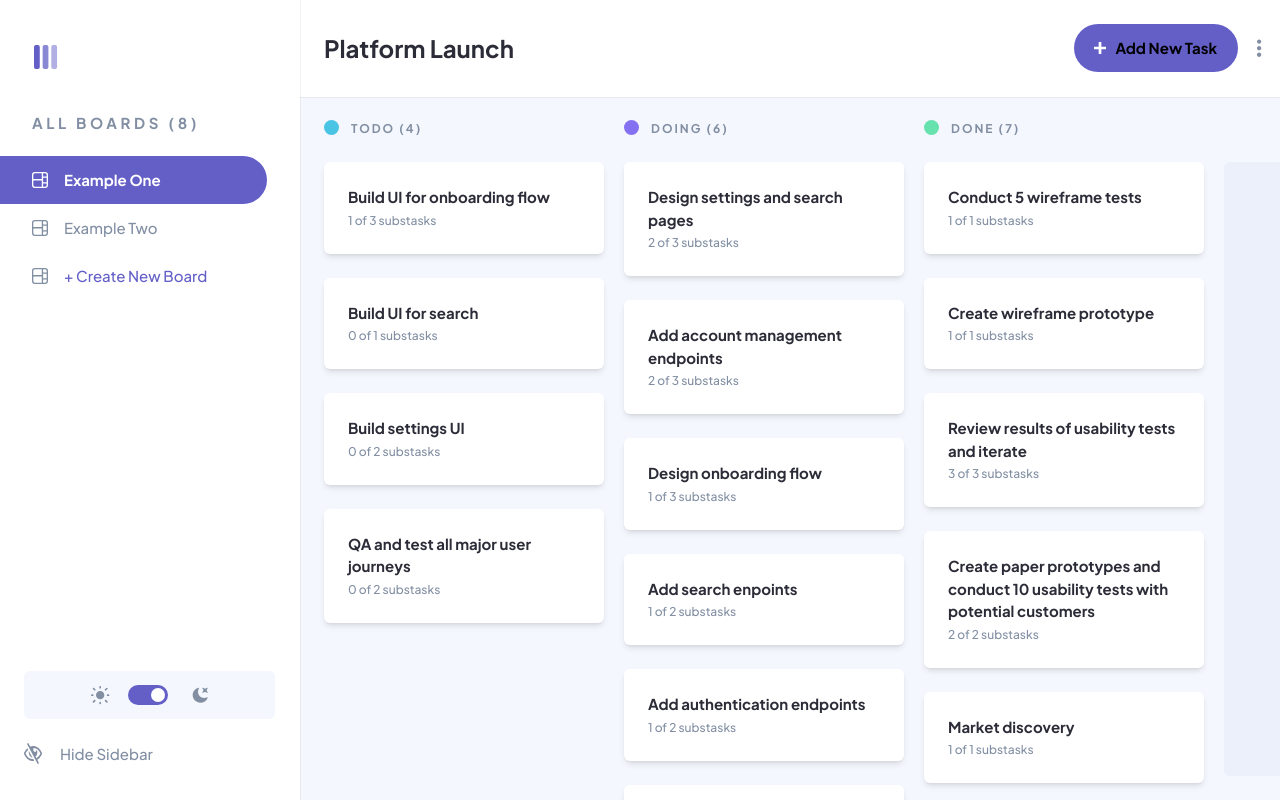
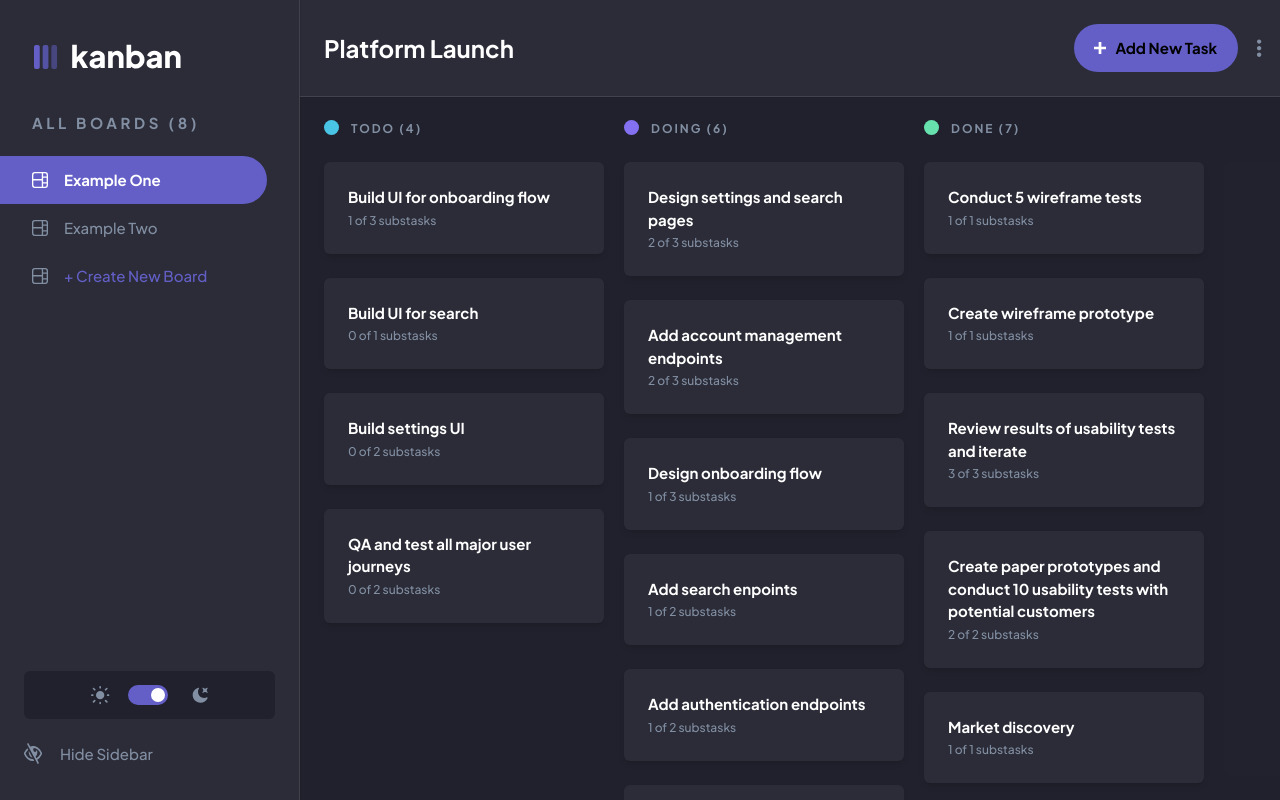
Before and after one commit to yehudz/kanban-task-manager-v2, a Next.js app: page / in a window 1280 px wide. Built offline with nearby package versions, Linux system fonts and the light colour scheme.

Commit message:
update: Theme toggle save to local storage

```diff
--- a/components/hooks/useTheme.tsx
+++ b/components/hooks/useTheme.tsx
@@ -6,7 +6,10 @@ export default function useTheme() {
   useEffect(()=> {
     const root = window.document.documentElement
     root.classList.remove(colorScheme)
-    root.classList.add(theme)
+    if (theme) {
+      localStorage.setItem('kanbanTheme', theme)
+      root.classList.add(theme)
+    }
   }, [theme, colorScheme])
 
   return [colorScheme, setTheme]
--- a/components/ui/ThemeToggle.tsx
+++ b/components/ui/ThemeToggle.tsx
@@ -3,6 +3,7 @@ import * as React from 'react';
 import { styled } from '@mui/material/styles';
 import Switch, { SwitchProps } from '@mui/material/Switch';
 import useTheme from '../../components/hooks/useTheme'
+import appContext from '../../context/appContext';
 
 const IOSSwitch = styled((props: SwitchProps) => (
   <Switch focusVisibleClassName=".Mui-focusVisible" disableRipple {...props} />
@@ -45,17 +46,26 @@ const IOSSwitch = styled((props: SwitchProps) => (
 }));
 
 const ThemeToggle = ()=> {
+  const {theme} = React.useContext(appContext)
   const [colorScheme, setTheme] = useTheme()
-  // let checked = colorScheme !== 'dark' ? false : true
+  const [checked, setChecked] = React.useState<boolean>()
+  React.useEffect(()=> {
+    if (theme === 'dark' || localStorage.kanbanTheme === 'dark') setChecked(true)
+    if (theme === 'light') setChecked(false)
+  }, [theme])
+
   function handleToggleTheme() {
     setTheme(colorScheme)
   }
+
   return(
-    <div data-testid="theme-toggle-container" className={`${styles.container} flex flex-row items-center justify-center bg-grey-100 dark:bg-midnight rounded-lg`}>
-      <img src="images/icon-light-theme.svg" className='mr-6'/>
-      <IOSSwitch onChange={handleToggleTheme} defaultChecked={true} disableRipple data-testid="toggle-theme-button"/>
-      <img src="images/icon-dark-theme.svg" className='ml-8'/>
-    </div>
+    <>
+      {checked !== undefined && <div data-testid="theme-toggle-container" className={`${styles.container} flex flex-row items-center justify-center bg-grey-100 dark:bg-midnight rounded-lg`}>
+        <img src="images/icon-light-theme.svg" className='mr-6'/>
+        <IOSSwitch onChange={handleToggleTheme} defaultChecked={checked} disableRipple data-testid="toggle-theme-button"/>
+        <img src="images/icon-dark-theme.svg" className='ml-8'/>
+      </div>}
+    </>
   )
 }
 
--- a/pages/index.tsx
+++ b/pages/index.tsx
@@ -11,7 +11,7 @@ import ResuableModal from '../components/reusables/ReusableModal'
 import TaskDetailsForm from '../components/reusables/TaskDetailsForm'
 import TaskForm from '../components/reusables/TaskForm'
 import BoardForm from '../components/reusables/BoardForm'
-import useTheme from '../components/hooks/useTheme'
+
 // Dummy data singleton
 import dummyData from '../data.json'
 import WarningMessage from '../components/reusables/WarningMessage'
@@ -23,10 +23,20 @@ const Home: NextPage = (props) => {
   const [exampleBoard, setExampleBoard] = useState<Board>({name: '', columns: []})
   const [modalVisibility, setModalVisibility] = useState<boolean>(false)
   const [taskDetails, setTaskDetails] = useState<TaskItem>({title: '', description: '', status: ''})
-  const [modalContentType, setModalContentType] = useState<string>('')
+  const [modalContentType, setModalContentType] = useState<string | null>('')
   const [sidebarOpen, setSidebarOpen] = useState<boolean>(true)
-  const [theme, setTheme] = useState<string>('dark')
+  const [theme, setTheme] = useState<string>('')
   // Should check for what is requested to show in the modal
+
+  useEffect(()=> {
+    if (!localStorage.getItem('kanbanTheme')) {
+      setTheme('dark')
+    }
+    if (localStorage.kanbanTheme) {
+      setTheme(localStorage.kanbanTheme)
+    }
+  }, [])
+
   const ModalContent = ()=> {
     switch(modalContentType) {
       case "ADD_NEW_TASK":
```
